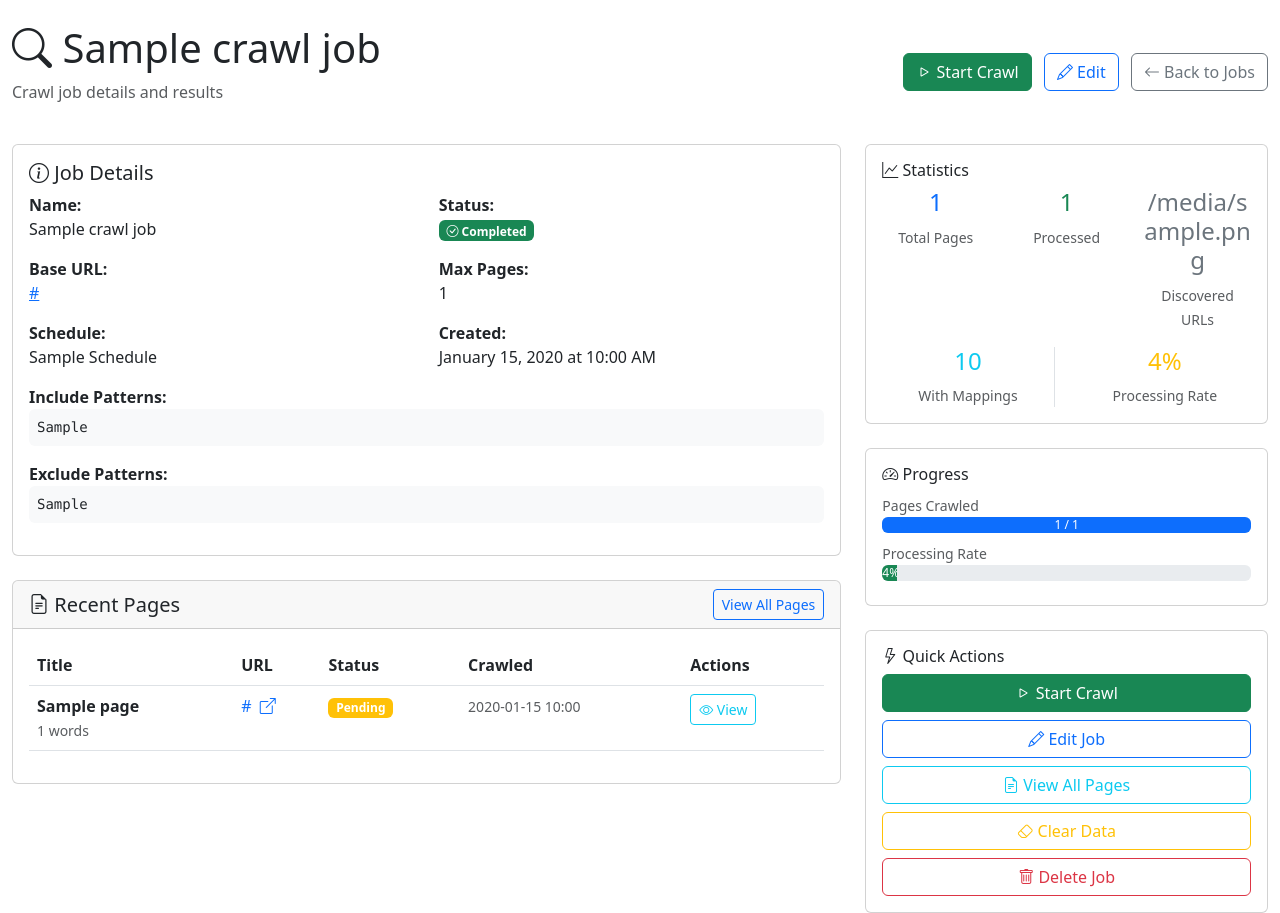
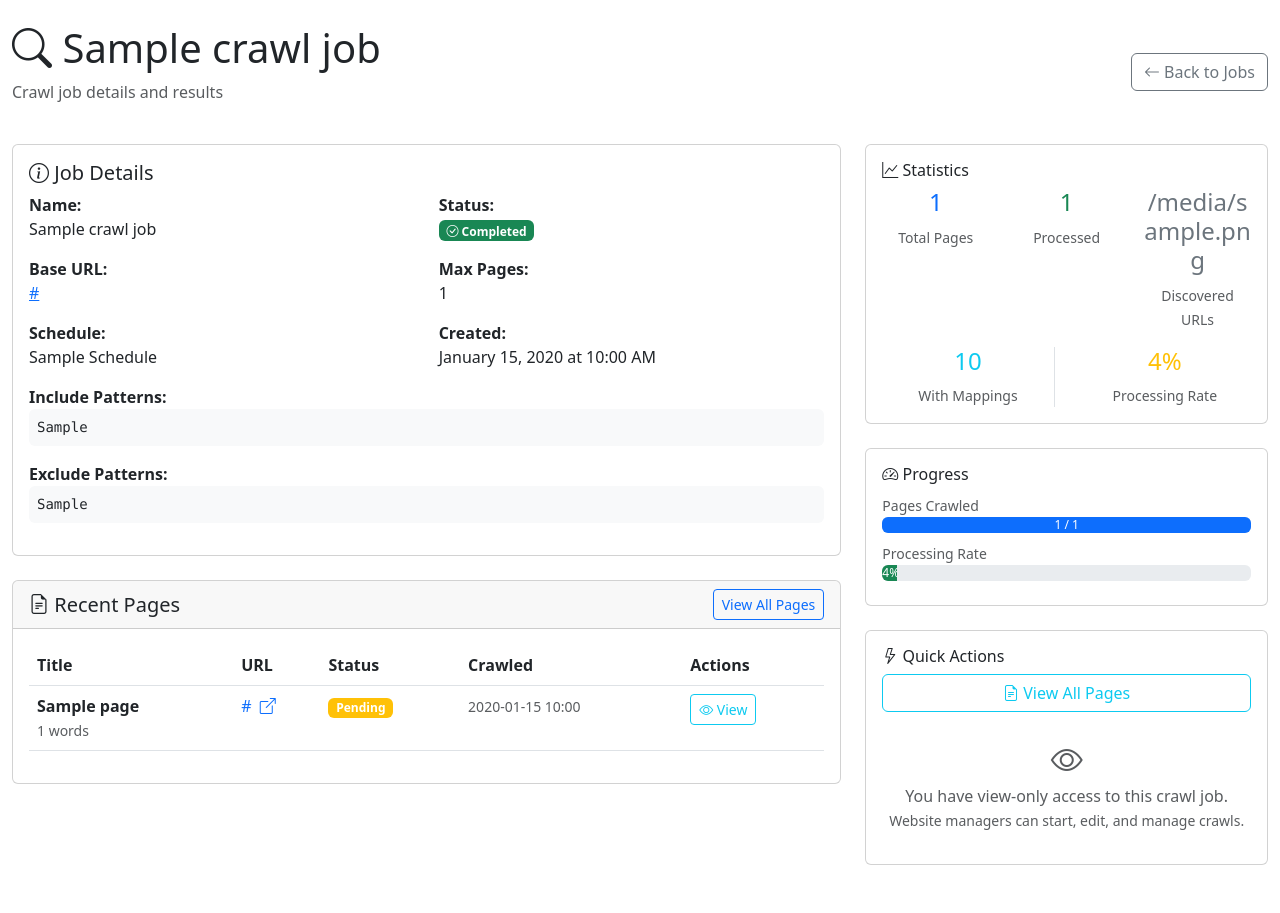
Before and after one commit to thehouseofbailey/personamapper, a Python web app: template app/templates/crawler/view.html in a window 1280 px wide. Shown: the part 56-969 px from the top of the page. After the commit the page ends 921 px from the top, so only its background shows below. Run offline with Jinja, Linux system fonts and the light colour scheme; the template is opened without the code that fills it: most values are stand-ins (such as "Sample title", 1, 10 or a date in 2020).

Commit message:
more permissions bugs

```diff
--- a/app/templates/crawler/view.html
+++ b/app/templates/crawler/view.html
@@ -11,6 +11,7 @@
                 <p class="text-muted">Crawl job details and results</p>
             </div>
             <div>
+                {% if current_user.can_manage_crawl_job(crawl_job) %}
                     {% if crawl_job.status != 'running' %}
                         <form method="POST" action="{{ url_for('crawler.start_crawl_job', id=crawl_job.id) }}" class="d-inline me-2">
                             <button type="submit" class="btn btn-success">
@@ -27,6 +28,7 @@
                     <a href="{{ url_for('crawler.edit_crawl_job', id=crawl_job.id) }}" class="btn btn-outline-primary me-2">
                         <i class="bi bi-pencil"></i> Edit
                     </a>
+                {% endif %}
                 <a href="{{ url_for('crawler.list_crawl_jobs') }}" class="btn btn-outline-secondary">
                     <i class="bi bi-arrow-left"></i> Back to Jobs
                 </a>
@@ -175,7 +177,7 @@
                         <i class="bi bi-file-earmark-text display-4 text-muted"></i>
                         <h5 class="mt-3">No Pages Crawled Yet</h5>
                         <p class="text-muted">Start the crawl job to begin collecting pages.</p>
-                        {% if crawl_job.status != 'running' %}
+                        {% if current_user.can_manage_crawl_job(crawl_job) and crawl_job.status != 'running' %}
                             <form method="POST" action="{{ url_for('crawler.start_crawl_job', id=crawl_job.id) }}" class="d-inline">
                                 <button type="submit" class="btn btn-primary">
                                     <i class="bi bi-play"></i> Start Crawling
@@ -258,6 +260,7 @@
                     <i class="bi bi-lightning"></i> Quick Actions
                 </h6>
                 <div class="d-grid gap-2">
+                    {% if current_user.can_manage_crawl_job(crawl_job) %}
                         {% if crawl_job.status != 'running' %}
                             <form method="POST" action="{{ url_for('crawler.start_crawl_job', id=crawl_job.id) }}">
                                 <button type="submit" class="btn btn-success w-100">
@@ -274,9 +277,11 @@
                         <a href="{{ url_for('crawler.edit_crawl_job', id=crawl_job.id) }}" class="btn btn-outline-primary">
                             <i class="bi bi-pencil"></i> Edit Job
                         </a>
+                    {% endif %}
                     <a href="{{ url_for('crawler.crawl_job_pages', id=crawl_job.id) }}" class="btn btn-outline-info">
                         <i class="bi bi-file-earmark-text"></i> View All Pages
                     </a>
+                    {% if current_user.can_manage_crawl_job(crawl_job) %}
                         {% if crawl_job.status == 'running' %}
                             <form method="POST" action="{{ url_for('crawler.reset_crawl_job', id=crawl_job.id) }}"
                                   onsubmit="return confirm('Reset this crawl job? This will force it to stop and make it available to run again.')">
@@ -299,6 +304,13 @@
                                 <i class="bi bi-trash"></i> Delete Job
                             </button>
                         </form>
+                    {% else %}
+                        <div class="text-center py-3">
+                            <i class="bi bi-eye text-muted mb-2" style="font-size: 2rem;"></i>
+                            <p class="text-muted mb-0">You have view-only access to this crawl job.</p>
+                            <small class="text-muted">Website managers can start, edit, and manage crawls.</small>
+                        </div>
+                    {% endif %}
                 </div>
             </div>
         </div>
```
Also changed, not shown: app/models/user.py (+17 -7 lines). Lines whose indentation alone changed are shown as unchanged.
